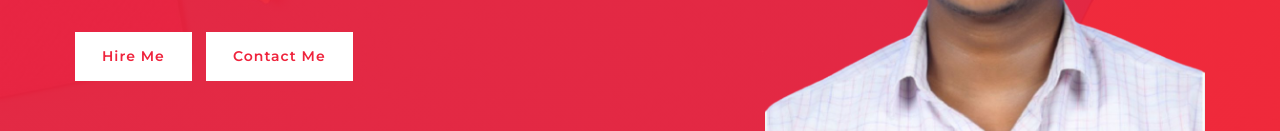
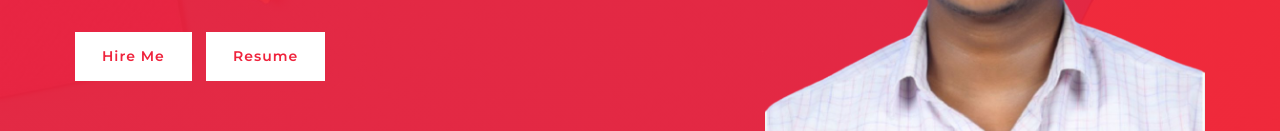
Before and after one commit to kasivishwanathan01/CODSOFT-WEBDEVELOPMENT-LEVEL-1-TASK-1-PORTFOLIO, a plain HTML site: page index.html in a window 1280 px wide. Shown: the part 435-566 px from the top of the page. Drawn offline with nearby package versions, Linux system fonts and the light colour scheme.

Commit message:
Update index.html

```diff
--- a/index.html
+++ b/index.html
@@ -70,7 +70,7 @@
                             <div class="hero-btn">
                                 <a class="btn" href="mailto:dmkv03@gmail.com?subject=Regarding Job Opportunity&body=Hello,%0A%0AI'm interested in discussing job opportunities with you. Please let me know if there are any available positions.%0A%0ARegards,%0A[Your Name]">Hire Me</a>
 
-                                <a href="file:///D:/kasivishwanathan.M/codsoft/level-1/Task-1/KASS-main/KASS-main/kasi%20resume.pdf" target="_blank" download="kasi_resume.pdf" class="btn">Contact Me</a>
+                                <a href="file:///D:/kasivishwanathan.M/codsoft/level-1/Task-1/KASS-main/KASS-main/kasi%20resume.pdf" target="_blank" download="kasi_resume.pdf" class="btn">Resume</a>
                             </div>
                         </div>
                     </div>
```
